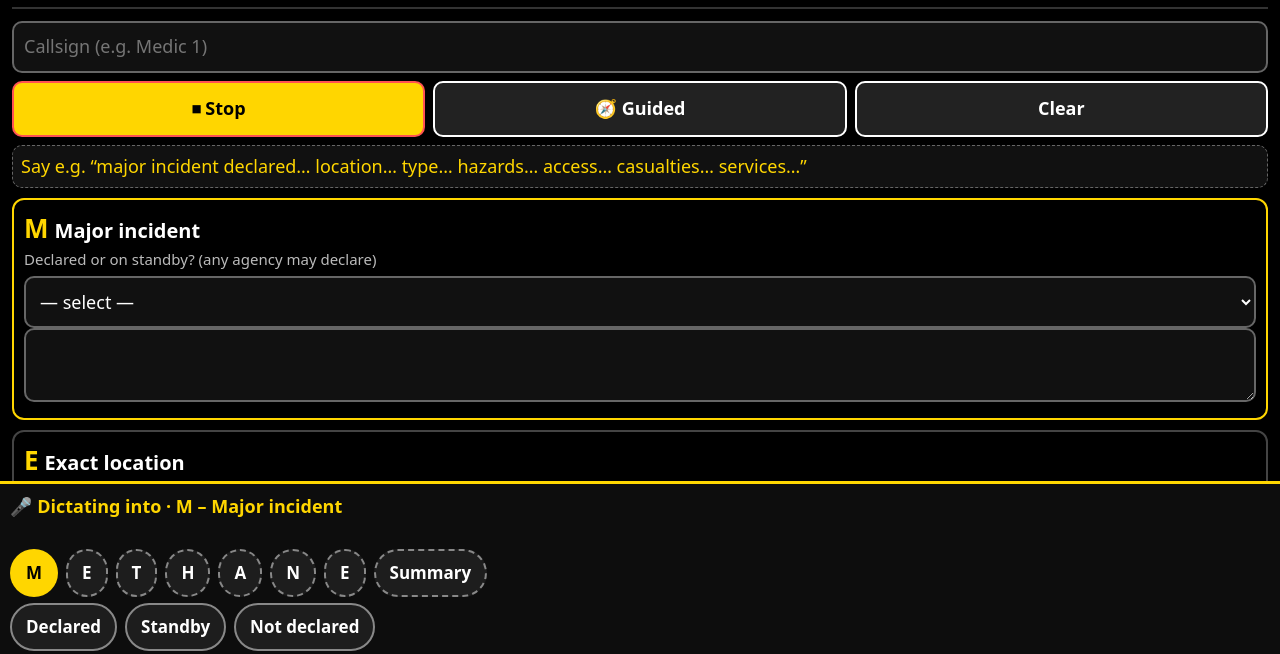
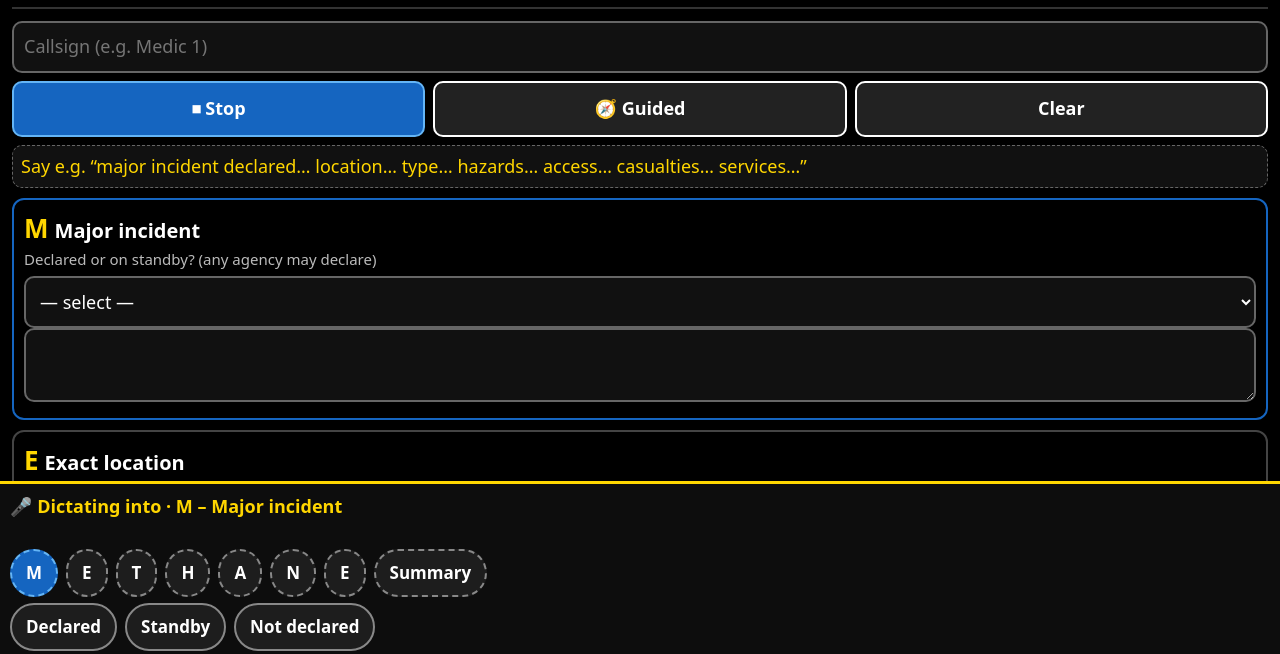
Before and after one commit to RumRunnerNS/methane-sitrep, a plain HTML site: page index.html in a window 1280 px wide. Both pictures are taken after a click on the button "🎤 Dictate". Shown: the part 79-733 px from the top of the page. Drawn offline with Linux system fonts and the light colour scheme.

Commit message:
Use a high-contrast blue highlight for selected controls (v20)
Selected chips, active/pressed buttons, the current section, and focus rings are now blue. Yellow triage swatches and the Not decon'd toggle stay yellow.

```diff
--- a/index.html
+++ b/index.html
@@ -12,9 +12,9 @@ h1{font-size:19px;margin:0;color:#ff5252;text-align:center;flex:1;line-height:1.
 #gear{flex:none;min-height:48px;width:48px;padding:0;font-size:24px;border-radius:50%}
 button,select,input,textarea{font:inherit;border-radius:10px}
 button{min-height:56px;padding:10px 14px;border:2px solid #fff;background:#222;color:#fff;font-weight:700}
-button.p{background:#b00020;border-color:#ff5252}button.on{background:#ffd600;color:#000}
+button.p{background:#b00020;border-color:#ff5252}button.on{background:#1565c0;color:#fff;border-color:#64b5f6}button:focus-visible,.chip:focus-visible,select:focus-visible,input:focus-visible,textarea:focus-visible{outline:3px solid #42a5f5;outline-offset:2px}
 .row{display:flex;gap:8px;flex-wrap:wrap;margin:8px 0}.row>*{flex:1 1 140px}
-.f{border:2px solid #444;border-radius:12px;padding:10px;margin:10px 0}.f.act{border-color:#ffd600}
+.f{border:2px solid #444;border-radius:12px;padding:10px;margin:10px 0}.f.act{border-color:#1565c0}
 .f label{display:block;font-weight:800;font-size:20px}.f label b{color:#ffd600;font-size:26px;margin-right:6px}
 .h{color:#bbb;font-size:15px;margin:2px 0 6px}
 textarea,input,select{width:100%;background:#111;color:#fff;border:2px solid #666;padding:10px;min-height:52px}
@@ -23,7 +23,7 @@ textarea,input,select{width:100%;background:#111;color:#fff;border:2px solid #66
 .t_red{background:#d50000}.t_yellow{background:#ffd600;color:#000}.t_green{background:#00a843}.t_black{background:#000;border:2px solid #fff}.t_white{background:#fff;color:#000}.t_unknown{background:#5a5a5a;color:#fff;border:2px solid #9e9e9e}.cas .t_yellow input,.cas .t_white input{background:#fff;color:#000;border-color:#000}
 #taglist{margin-top:8px}#tagsum{margin-top:8px;color:#ffd600;font-weight:800}#tagsum[hidden]{display:none!important}.tagrow{display:flex;align-items:center;gap:8px;padding:8px 0;border-bottom:1px solid #444}.tagid{font-weight:800;font-size:18px;letter-spacing:.06em}.tagmeta{color:#bbb;font-size:14px}.tagcol{display:inline-block;padding:6px 8px;border-radius:8px;font-weight:800;min-width:72px;text-align:center;flex:none}.tagrow button{flex:none;min-height:44px;padding:8px 10px}.tagrow button:last-child{width:48px;padding:0}
 #scanov{position:fixed;inset:0;background:#000;z-index:60;display:flex;flex-direction:column}#scanov[hidden]{display:none!important}#scanstage{position:relative;flex:1;min-height:0}#scanvid{position:absolute;inset:0;width:100%;height:100%;object-fit:cover;background:#000}#scanframe{position:absolute;left:6%;right:6%;top:16%;height:50%;border:3px solid #ffd600;border-radius:12px;box-shadow:0 0 0 999px rgba(0,0,0,.35);pointer-events:none}#scanbar{position:relative;padding:10px 10px calc(12px + env(safe-area-inset-bottom));background:#111}#scanstat{font-weight:800;margin:0 0 8px;text-align:center}#scandiag{color:#888;font-size:12px;font-weight:400;text-align:center;margin:0 0 6px;word-break:break-word}#scanfound{max-height:22vh;overflow:auto;margin:0 0 8px;font-size:15px}.scanitem{padding:4px 0;border-bottom:1px solid #333}.scannew{color:#ffd600;font-weight:800}.scandup{color:#bbb}
-#tagpick{z-index:70}#tagpick .crow{display:grid;grid-template-columns:repeat(3,1fr);gap:6px;margin:8px 0}#tagpick .crow button{min-height:56px;padding:6px 4px;font-size:15px}#tagpick .decon{width:100%;margin:8px 0}
+#tagpick{z-index:70}#tagpick .crow{display:grid;grid-template-columns:repeat(3,1fr);gap:6px;margin:8px 0}#tagpick .crow button{min-height:56px;padding:6px 4px;font-size:15px}#tagpick .crow button.on{box-shadow:0 0 0 3px #1565c0;border-color:#fff}#tagpick .crow button.t_red.on{background:#d50000;color:#fff}#tagpick .crow button.t_yellow.on{background:#ffd600;color:#000;border-color:#000}#tagpick .crow button.t_green.on{background:#00a843;color:#fff}#tagpick .crow button.t_black.on{background:#000;color:#fff;border-color:#fff}#tagpick .crow button.t_white.on{background:#fff;color:#000;border-color:#000}#tagpick .crow button.t_unknown.on{background:#5a5a5a;color:#fff}#tagpick .decon{width:100%;margin:8px 0}#tagpick .decon.on,button.decon.on{background:#ffd600;color:#000;border-color:#ffd600}
 #live{min-height:40px;background:#111;border:1px dashed #666;padding:8px;border-radius:10px;color:#ffd600}
 pre{white-space:pre-wrap;background:#111;border:2px solid #fff;padding:10px;border-radius:10px;font-size:17px}
 .thumbs{display:flex;flex-wrap:wrap;gap:8px}.thumbs span{position:relative}.thumbs img{width:84px;height:84px;object-fit:cover;border-radius:8px;border:2px solid #666}.thumbs button{position:absolute;top:-6px;right:-6px;min-height:32px;width:32px;padding:0;border-radius:50%;background:#b00020}
@@ -34,7 +34,7 @@ pre{white-space:pre-wrap;background:#111;border:2px solid #fff;padding:10px;bord
 #chipTitle{font-weight:800;color:#ffd600;margin:2px 0 4px}#chipLive{color:#bbb;font-size:15px;min-height:20px}
 .chiprow{display:flex;flex-wrap:wrap;gap:8px;margin:6px 0}
 .chip{min-height:48px;padding:8px 14px;border-radius:24px;border:2px solid #888;background:#1d1d1d;font-size:17px;flex:0 0 auto}
-.chip.on{background:#ffd600;color:#000;border-color:#ffd600}.chip.tg{border-style:dashed}.chip.nav{background:#333;border-color:#fff}.chip.go{background:#b00020;border-color:#ff5252}
+.chip.on{background:#1565c0;color:#fff;border-color:#64b5f6}.chip.tg{border-style:dashed}.chip.nav{background:#333;border-color:#fff}.chip.go{background:#b00020;border-color:#ff5252}
 .stp{display:flex;align-items:center;gap:6px;border-radius:24px;padding:4px 6px}.stp button{min-height:44px;width:48px;padding:0;border-radius:22px;font-size:22px}.stp b{min-width:72px;text-align:center}
 /* overlays */
 .ov{position:fixed;inset:0;background:#000;z-index:40;overflow:auto;padding:12px 12px 0}
```
